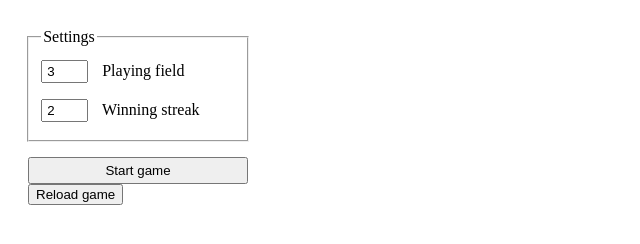
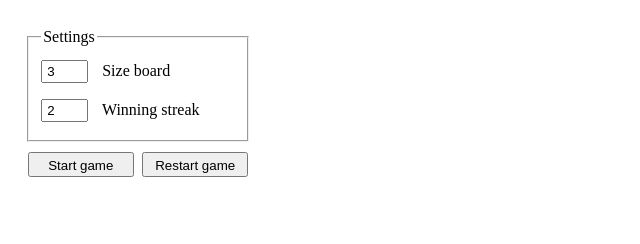
Before and after one commit to Rasoan/TicTacToe, a website: page index.html in a window 1280 px wide. Shown: the whole page, without its empty margins (0-640 px from the left). Drawn offline with nearby package versions, Linux system fonts and the light colour scheme; files that its build step writes are made by us from their sources.

Commit message:
ref(global): corrected the appearance of the settings

```diff
--- a/index.html
+++ b/index.html
@@ -8,35 +8,35 @@
 <body>
 <div id="__ROOT_ID__" class="root">
     <div id="Settings" class="settings">
-        <form id="__SETTINGS_FORM_ID__" class="settings__form settingsForm">
-            <fieldset class="settingsForm__section settingsFormSection">
-                <legend class="settingsFormSection__legend settingsFormLegend">Settings</legend>
-                <label class="settingsFormSection__label settingsFormLabel">
+        <fieldset class="settings__section settingsSection">
+            <legend class="settingsSection__legend settingsLegend">Settings</legend>
+            <label class="settingsSection__label settingsLabel">
                 <input id="__PLAYING_FIELD_DIMENSION_ID__"
-                           class="settingsFormLabel__input settingsFormInput"
+                       class="settingsLabel__input settingsInput"
                        type="number"
                        min="3"
                        max="55"
                        value="3"
                        step="2"
                 >
-                    <span class="settingsFormLabel__text settingsFormLabelText">Playing field</span>
+                <span class="settingsLabel__text settingsLabelText">Size board</span>
             </label>
-                <label class="settingsFormSection__label settingsFormLabel">
+            <label class="settingsSection__label settingsLabel">
                 <input id="__WINNING_STREAK_DIMENSION_ID__"
-                           class="settingsFormLabel__input settingsFormInput"
+                       class="settingsLabel__input settingsInput"
                        type="number"
                        min="3"
                        max="3"
                        value="2"
                        step="1"
                 >
-                    <span class="settingsFormLabel__text settingsFormLabelText">Winning streak</span>
+                <span class="settingsLabel__text settingsLabelText">Winning streak</span>
             </label>
         </fieldset>
-            <button id="__START_GAME_BUTTON_ID__" class="settingsForm__buttonSubmit settingsFormButtonSubmit">Start game</button>
-        </form>
-        <button id="__RELOAD_GAME_BUTTON_ID__" >Reload game</button>
+        <div class="settings__buttonsContainer buttonsContainer">
+            <button id="__START_GAME_BUTTON_ID__" class="buttonsContainer__buttonSubmit buttonSubmit">Start game</button>
+            <button id="__RESTART_GAME_BUTTON_ID__" class="buttonsContainer__buttonRestart buttonRestart">Restart game</button>
+        </div>
     </div>
     <div id="__GAME_BOARD_ID__" class="gameBoard"></div>
 </div>
--- a/src/constants/constants.ts
+++ b/src/constants/constants.ts
@@ -3,5 +3,5 @@ export const PLAYING_FIELD_DIMENSION_ID = '__PLAYING_FIELD_DIMENSION_ID__';
 export const WINNING_STREAK_DIMENSION_ID = '__WINNING_STREAK_DIMENSION_ID__';
 export const SETTINGS_FORM_ID = '__SETTINGS_FORM_ID__';
 export const GAME_BOARD_HTML_ELEMENT_ID = '__GAME_BOARD_ID__';
-export const RELOAD_GAME_BUTTON_ID = '__RELOAD_GAME_BUTTON_ID__';
+export const RESTART_GAME_BUTTON_ID = '__RESTART_GAME_BUTTON_ID__';
 export const START_GAME_BUTTON_ID = '__START_GAME_BUTTON_ID__';
--- /dev/null
+++ b/src/settings/settings.scss
@@ -0,0 +1,46 @@
+.settings {
+  margin: 20px;
+  width: 220px;
+  display: flex;
+  align-items: center;
+  flex-direction: column;
+
+  &Section {
+    width: 88%;
+    display: flex;
+    flex-direction: column;
+  }
+
+  &Section__label {
+    margin: 8px 0;
+  }
+
+  &Label__input {
+    margin-right: 10px;
+  }
+
+  &Input {
+    width: 35px;
+    padding: 2px 4px;
+  }
+
+  &__buttonsContainer {
+    margin-top: 10px;
+  }
+}
+
+.buttonsContainer {
+  display: flex;
+  justify-content: space-between;
+  height: 25px;
+  width: 100%;
+}
+
+.buttonSubmit, .buttonRestart {
+  padding: 4px 0;
+  width: 48%;
+
+  &:hover {
+    cursor: pointer;
+  }
+}
--- a/src/settingsForm/settingsForm.scss
+++ /dev/null
@@ -1,43 +0,0 @@
-.settings {
-  margin: 20px;
-  width: 220px;
-
-  &Form {
-    width: 100%;
-    display: flex;
-    align-items: center;
-    flex-direction: column;
-
-    &Section {
-      width: 88%;
-      display: flex;
-      flex-direction: column;
-    }
-
-    &Section__label {
-      margin: 8px 0;
-    }
-
-    &Label__input {
-      margin-right: 10px;
-    }
-
-    &Input {
-      width: 35px;
-      padding: 2px 4px;
-    }
-
-    &__buttonSubmit {
-      margin-top: 15px;
-    }
-
-    &ButtonSubmit {
-      width: 100%;
-      padding: 4px 0;
-
-      &:hover {
-        cursor: pointer;
-      }
-    }
-  }
-}
--- a/src/style.scss
+++ b/src/style.scss
@@ -1,5 +1,5 @@
 @import './gameBoardUi/gameBoardUi';
-@import './settingsForm/settingsForm';
+@import './settings/settings';
 
 .root {
   display: flex;
```
Also changed, not shown: index.ts (+9 -9 lines), spec/settings/settings_spec.ts (+2 -2 lines), src/settings/settings.ts (renamed from src/settingsForm/settingsForm.ts, +3 -5 lines). Lines whose indentation alone changed are shown as unchanged.
